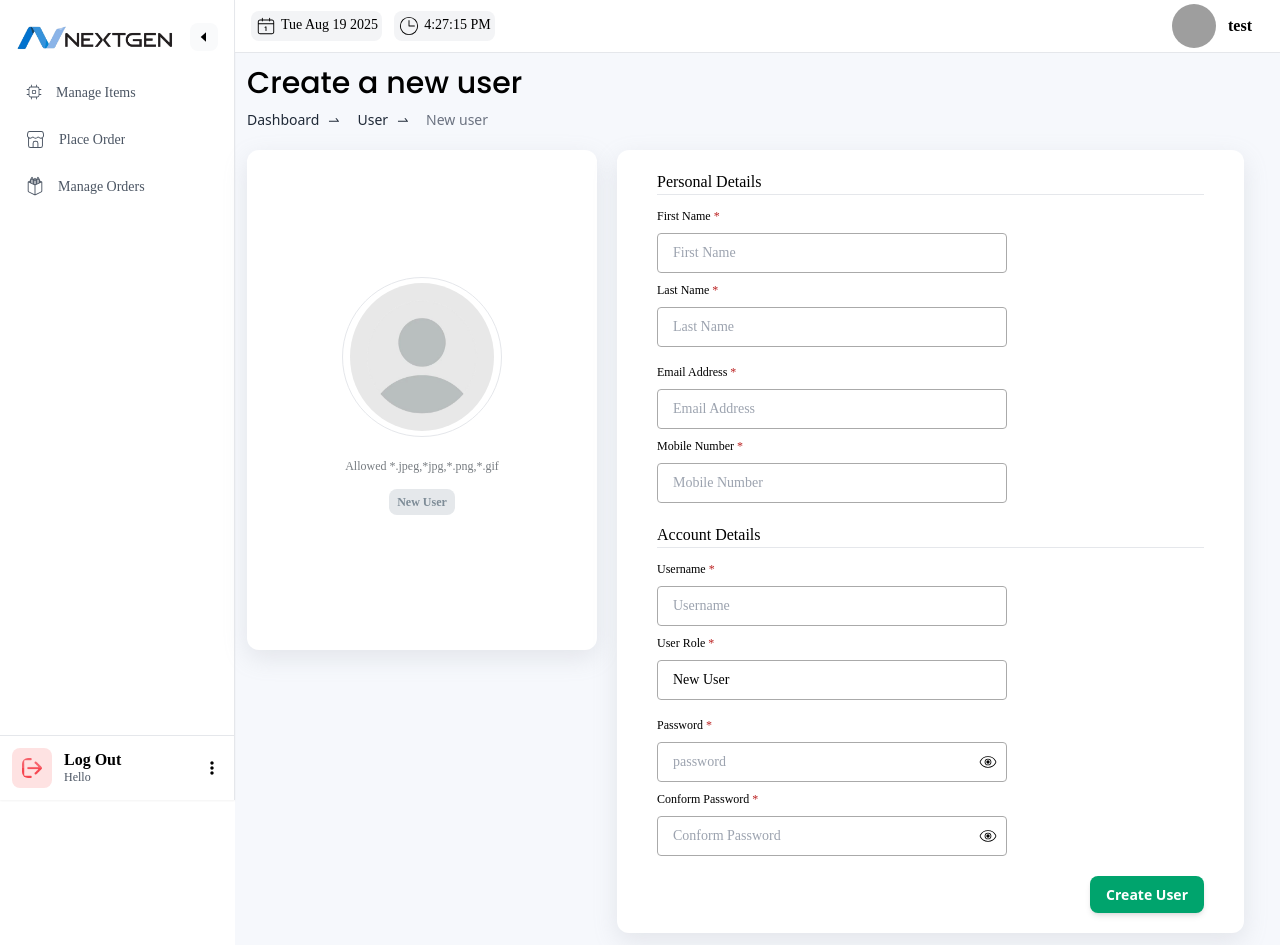
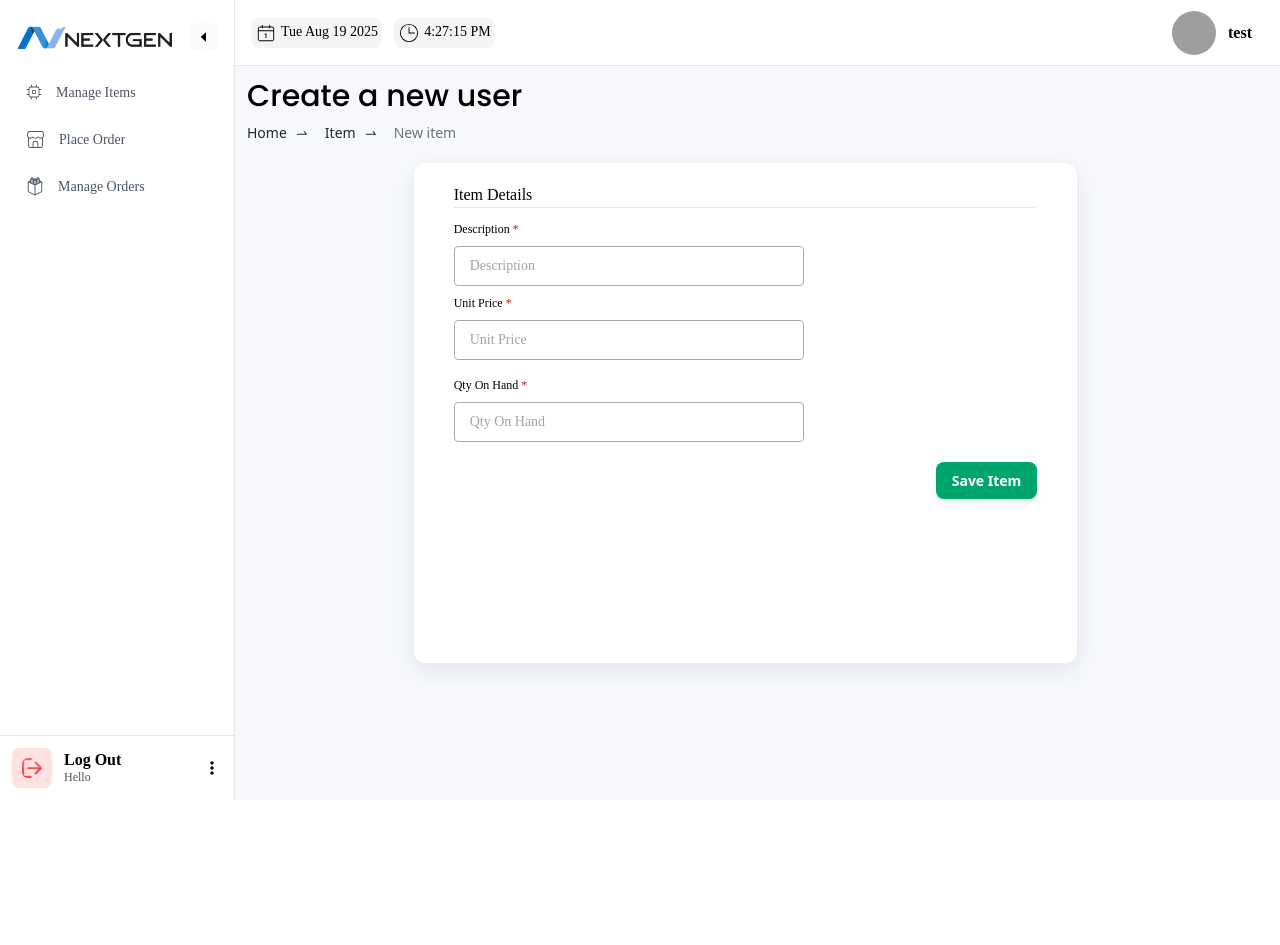
Before and after one commit to DhanushkaTA/Billing-System-Front-End, a React (Vite) app: page /home/add-item in a window 1280 px wide. After the commit the page ends 800 px from the top, so only its background shows below. Built offline with nearby package versions, Linux system fonts and the light colour scheme; grey boxes are pictures that could not be loaded; a web font is replaced by a local one.

Commit message:
create add item from

```diff
--- a/src/view/adduser.tsx
+++ b/src/view/adduser.tsx
@@ -1,257 +1,203 @@
 import { AiOutlineSwapRight } from "react-icons/ai";
-import {useEffect, useRef, useState} from "react";
+import { useEffect, useRef, useState } from "react";
 import Input from "../components/input/input.tsx";
-import * as Validator from "../util/validator.ts"
-import * as Msg from "../util/messages.ts"
-import {CiRead} from "react-icons/ci";
-import {EyeOff2Outline} from '@styled-icons/evaicons-outline/EyeOff2Outline'
+import * as Validator from "../util/validator.ts";
+import * as Msg from "../util/messages.ts";
+import { CiRead } from "react-icons/ci";
+import { EyeOff2Outline } from "@styled-icons/evaicons-outline/EyeOff2Outline";
 import axios from "axios";
-import {useLocation, useNavigate} from "react-router-dom";
+import { useLocation, useNavigate } from "react-router-dom";
 import Cookies from "js-cookie";
 import Alert from "../components/alert/alert.tsx";
 
-function Adduser(){
-
+function Adduser() {
   let location = useLocation();
   let user = location?.state?.user;
 
-    const fileChooser :any = useRef();
-    const imageRef:any = useRef();
-    const [profilePic, setProfilePic] = useState<any>(null)
-    const [avatarImage, setAvetarImage] = useState("../src/assets/images/icon/avator.png")
+  const fileChooser: any = useRef();
+  const imageRef: any = useRef();
+  const [profilePic, setProfilePic] = useState<any>(null);
+  const [avatarImage, setAvetarImage] = useState(
+    "../src/assets/images/icon/avator.png"
+  );
 
-    const [firstName, setFirstName] = useState("")
-    const [lastName, setLastName] = useState("")
-    const [phoneNumber, setPhoneNumber] = useState(user ? user.phoneNumber : "")
-    const [email, setEmail] = useState(user ? user.email : "")
-    const [role, setRole] = useState(user ? user.role : "New User")
-    const [username, setUsername] = useState(user ? user.username : "")
-    const [password, setPassword] = useState("")
-    const [rePassword, setRePassword] = useState("")
+  const [firstName, setFirstName] = useState("");
+  const [lastName, setLastName] = useState("");
+  const [phoneNumber, setPhoneNumber] = useState(user ? user.phoneNumber : "");
+  const [email, setEmail] = useState(user ? user.email : "");
+  const [role, setRole] = useState(user ? user.role : "New User");
+  const [username, setUsername] = useState(user ? user.username : "");
+  const [password, setPassword] = useState("");
+  const [rePassword, setRePassword] = useState("");
 
-    const [fNameValid, setFNameValid] = useState(true)
-    const [lNameValid, setLNameValid] = useState(true)
-    const [emailValid, setEmailValid] = useState(true)
-    const [contactValid, setContactValid] = useState(true)
-    const [usernameValid, setUsernameValid] = useState(true)
-    const [passwordValid, setPasswordValid] = useState(true)
-    const [rePasswordValid, setRePasswordValid] = useState(true)
+  const [fNameValid, setFNameValid] = useState(true);
+  const [lNameValid, setLNameValid] = useState(true);
+  const [emailValid, setEmailValid] = useState(true);
 
-    const [validateValues, setValidateValues] = useState(false)
+  const [validateValues, setValidateValues] = useState(false);
 
-    const [stateIsUpdate, setStateIsUpdate] = useState(false)
+  const [stateIsUpdate, setStateIsUpdate] = useState(false);
 
-    const [btnText, setBtnText] = useState("Create User")
+  const [btnText, setBtnText] = useState("Save Item");
 
-    const [alertOpen, setAlertOpen] = useState<boolean>(false)
-    const [alertType, setAlertType] = useState<string>("")
-    const [alertMsg, setAlertMsg] = useState<string>("")
+  const [alertOpen, setAlertOpen] = useState<boolean>(false);
+  const [alertType, setAlertType] = useState<string>("");
+  const [alertMsg, setAlertMsg] = useState<string>("");
 
   let navigate = useNavigate();
 
   useEffect(() => {
-        if (user){
-            setAvetarImage(`http://localhost:9000/images/${user.proPic}`)
+    if (user) {
+      setAvetarImage(`http://localhost:9000/images/${user.proPic}`);
 
       let name_array = user.fullName.split(" ");
-            setFirstName(name_array[0])
-            setLastName(name_array[1])
+      setFirstName(name_array[0]);
+      setLastName(name_array[1]);
 
-            setStateIsUpdate(true)
-            setBtnText('Update User')
+      setStateIsUpdate(true);
+      setBtnText("Update User");
     }
   }, []);
 
-    function clickProfile(){
-        fileChooser.current.click();
-    }
-
-    function setProfileImage(event: any | undefined){
-
-        // console.log(event.target.files[0])
-
-        const imgFile = event.target.files[0];
-
-        if (imgFile) {
-            const reader = new FileReader();
-
-            reader.onloadend = () => {
-                setProfilePic(imgFile)
-                if (imageRef.current) {
-                    imageRef.current.src = reader.result;
+  const handleInput = (e: any, type: string): void => {
+    switch (type) {
+      case "firstName":
+        setFirstName(e.target.value);
+        setFNameValid(Validator.fullNameValidator(e.target.value));
+        break;
+      case "lastName":
+        setLastName(e.target.value);
+        setLNameValid(Validator.fullNameValidator(e.target.value));
+        break;
+      case "email":
+        setEmail(e.target.value);
+        setEmailValid(Validator.emailValidator(e.target.value));
+        break;
+      case "role":
+        setRole(e.target.value);
+        break;
     }
   };
 
-            reader.readAsDataURL(imgFile);
+  const cheackValues = () => {
+    !Validator.fullNameValidator(firstName)
+      ? setFNameValid(false)
+      : !Validator.fullNameValidator(lastName)
+      ? setLNameValid(false)
+      : !Validator.emailValidator(email)
+      ? setEmailValid(false)
+      : !Validator.contactValidator(phoneNumber);
+    return;
+  };
+
+  const cheackValuesForUpdate = () => {
+    !Validator.fullNameValidator(firstName)
+      ? setFNameValid(false)
+      : !Validator.fullNameValidator(lastName)
+      ? setLNameValid(false)
+      : !Validator.emailValidator(email)
+      ? setEmailValid(false)
+      : !Validator.contactValidator(phoneNumber);
+    return;
+  };
+
+  async function creatUser() {
+    const config = {
+      headers: {
+        Authorization: Cookies.get("tk"),
+        "Content-Type": "multipart/form-data",
+      },
+    };
+
+    if (stateIsUpdate) {
+      cheackValuesForUpdate();
+      if (validateValues) {
+        await updateUserAction(config);
+      }
+    } else {
+      cheackValues();
+      if (validateValues) {
+        await createUserAction(config);
+      }
     }
   }
 
-    const handleInput = (e:any, type:string):void => {
-        switch (type){
-            case 'firstName':
-                setFirstName(e.target.value);
-                setFNameValid(Validator.fullNameValidator(e.target.value))
-                break;
-            case 'lastName':
-                setLastName(e.target.value);
-                setLNameValid(Validator.fullNameValidator(e.target.value))
-                break;
-            case 'phoneNumber':
-                setPhoneNumber(e.target.value)
-                setContactValid(Validator.contactValidator(e.target.value))
-                break;
-            case 'email':
-                setEmail(e.target.value)
-                setEmailValid(Validator.emailValidator(e.target.value))
-                break;
-            case 'username':
-                setUsername(e.target.value)
-                setUsernameValid(Validator.usernameValidator(e.target.value))
-                break;
-            case 'role':
-                setRole(e.target.value)
-                break;
-            case "password":
-                setPassword(e.target.value)
-                setPasswordValid(Validator.passwordValidator(e.target.value))
-                break;
-            case "rePassword":
-                setRePassword(e.target.value)
-                setRePasswordValid(cheakPasswordEqual(e.target.value))
-                break;
-        }
+  const createUserAction = async (config: any) => {
+    const data = JSON.stringify({
+      username: username,
+      fullName: firstName + " " + lastName,
+      email: email,
+      phoneNumber: phoneNumber,
+      password: password,
+      role: role,
+    });
+
+    let formData = new FormData();
+    formData.append("user", data);
+    formData.append("file", profilePic);
+    formData.append("type", "user");
+
+    await axios
+      .post("http://localhost:9000/user/save", formData, config)
+      .then((response) => {
+        // alert(response.data.message)
+        showAlert("success", response.data.message);
+        setTimeout(function () {
+          navigate("/admin/user");
+        }, 1001);
+      })
+      .catch((error) => {
+        // alert(error)
+        console.log(error);
+        showAlert("error", "");
+      });
+  };
+
+  const updateUserAction = async (config: any) => {
+    const data = JSON.stringify({
+      id: user._id,
+      username: username,
+      fullName: firstName + " " + lastName,
+      email: email,
+      phoneNumber: phoneNumber,
+      role: role,
+      proPic: user.proPic,
+    });
+
+    let formData = new FormData();
+    formData.append("user", data);
+    formData.append("file", profilePic);
+
+    await axios
+      .put("http://localhost:9000/user/update", formData, config)
+      .then((response) => {
+        // alert(response.data.message)
+        setAvetarImage(
+          `http://localhost:9000/images/${response.data.data.proPic}`
+        );
+        console.log(response.data.data);
+        showAlert("success", response.data.message);
+        setTimeout(function () {
+          navigate("/admin/user");
+        }, 1001);
+        // window.location.reload();
+      })
+      .catch((error) => {
+        showAlert("error", "");
+        console.log(error);
+      });
+  };
+
+  function showAlert(type: string, msg: string) {
+    setAlertType(type);
+    setAlertMsg(msg);
+    setAlertOpen(true);
   }
 
-    function cheakPasswordEqual(text: string){
-
-        console.log(rePassword)
-        return text===password;
-    }
-
-    const cheackValues = () => {
-
-        !Validator.fullNameValidator(firstName) ? setFNameValid(false) :
-            !Validator.fullNameValidator(lastName) ? setLNameValid(false) :
-                !Validator.emailValidator(email) ? setEmailValid(false) :
-                    !Validator.contactValidator(phoneNumber) ? setContactValid(false) :
-                        !Validator.usernameValidator(username) ? setUsernameValid(false) :
-                            !Validator.passwordValidator(password) ? setPasswordValid(false) :
-                                !Validator.passwordValidator(rePassword) ? setRePasswordValid(false) :
-                                    setValidateValues(true);
-        return;
-    }
-
-    const cheackValuesForUpdate = () => {
-
-        !Validator.fullNameValidator(firstName) ? setFNameValid(false) :
-            !Validator.fullNameValidator(lastName) ? setLNameValid(false) :
-                !Validator.emailValidator(email) ? setEmailValid(false) :
-                    !Validator.contactValidator(phoneNumber) ? setContactValid(false) :
-                        !Validator.usernameValidator(username) ? setUsernameValid(false) :
-                                    setValidateValues(true);
-        return;
-    }
-
-    async function creatUser(){
-
-
-        const config = {
-            headers: {
-                'Authorization': Cookies.get('tk'),
-                'Content-Type': 'multipart/form-data'
-            }
-        };
-
-        if(stateIsUpdate){
-            cheackValuesForUpdate()
-            if (validateValues){
-                await updateUserAction(config)
-            }
-        }else {
-            cheackValues();
-            if (validateValues){
-                await createUserAction(config)
-            }
-        }
-
-    }
-
-    const createUserAction = async (config:any) => {
-
-
-
-        const data = JSON.stringify({
-            "username": username,
-            "fullName": firstName+" "+lastName,
-            "email": email,
-            "phoneNumber": phoneNumber,
-            "password": password,
-            "role":  role
-        })
-
-        let formData  = new FormData();
-        formData.append('user',data);
-        formData.append('file',profilePic)
-        formData.append('type',"user");
-
-        await axios.post('http://localhost:9000/user/save',formData,config)
-            .then(response => {
-                // alert(response.data.message)
-                showAlert('success',response.data.message)
-                setTimeout(function (){navigate("/admin/user")},1001)
-            })
-            .catch(error => {
-                // alert(error)
-                console.log(error)
-                showAlert('error',"")
-            })
-
-    }
-
-
-    const updateUserAction = async (config:any) => {
-
-        const data = JSON.stringify({
-            "id": user._id,
-            "username": username,
-            "fullName": firstName+" "+lastName,
-            "email": email,
-            "phoneNumber": phoneNumber,
-            "role":  role,
-            "proPic": user.proPic
-        })
-
-        let formData  = new FormData();
-        formData.append('user',data);
-        formData.append('file',profilePic)
-
-        await axios.put('http://localhost:9000/user/update',formData,config)
-            .then(response => {
-                // alert(response.data.message)
-                setAvetarImage(`http://localhost:9000/images/${response.data.data.proPic}`)
-                console.log(response.data.data)
-                showAlert('success',response.data.message)
-                setTimeout(function (){navigate('/admin/user')},1001)
-                // window.location.reload();
-            })
-            .catch(error => {
-                showAlert('error',"")
-                console.log(error)
-            })
-
-
-    }
-
-    function showAlert(type:string,msg:string){
-        setAlertType(type);
-        setAlertMsg(msg);
-        setAlertOpen(true)
-    }
-
-    return(
+  return (
     <section className={"bg-transparent w-full min-h-full flex flex-col"}>
-
-            <Alert open={alertOpen}
+      <Alert
+        open={alertOpen}
         type={alertType}
         message={alertMsg}
         onClose={() => setAlertOpen(false)}
@@ -262,18 +208,35 @@ function Adduser(){
       </h1>
 
       <div className={"pt-2 text-[14px] font-[500] w-full flex flex-row"}>
-                <a className={"mr-2 text-gray-800 flex flex-row justify-center items-center"}>Dashboard <AiOutlineSwapRight className={"mx-2"} /></a>
-                <a className={"mr-2 text-gray-800 flex flex-row justify-center items-center"}>User <AiOutlineSwapRight className={"mx-2"}/></a>
-                <a className={"mr-2 text-gray-500"}>New user</a>
+        <a
+          className={
+            "mr-2 text-gray-800 flex flex-row justify-center items-center"
+          }
+        >
+          Home <AiOutlineSwapRight className={"mx-2"} />
+        </a>
+        <a
+          className={
+            "mr-2 text-gray-800 flex flex-row justify-center items-center"
+          }
+        >
+          Item <AiOutlineSwapRight className={"mx-2"} />
+        </a>
+        <a className={"mr-2 text-gray-500"}>New item</a>
       </div>
 
-            <main className={"w-full lg:flex-1 h-max gap-10 lg:gap-5 flex mt-5 flex-col lg:flex-row justify-around items-center lg:items-start "}>
-
-                <div
-                    className={"lg:min-w-[350px] w-full sm:w-[400px] lg:w-[25%] h-[500px] bg-white rounded-xl shadow-1 p-5 flex flex-col justify-center items-center"}>
-
+      <main
+        className={
+          "w-full lg:flex-1 h-max gap-10 lg:gap-5 flex mt-5 flex-col lg:flex-row justify-around items-center lg:items-start "
+        }
+      >
+        {/* <div
+          className={
+            "lg:min-w-[350px] w-full sm:w-[400px] lg:w-[25%] h-[500px] bg-white rounded-xl shadow-1 p-5 flex flex-col justify-center items-center"
+          }
+        > */}
         {/*Profile pic -----------------------------------------------*/}
-                    <div
+        {/* <div
                         className={"w-[160px] h-[160px] border border[#E8E8E8] rounded-[50%] flex justify-center items-center"}>
                         <img id={"profilePic"}
                              src={`${profilePic ? URL.createObjectURL(profilePic) : avatarImage}`}
@@ -287,9 +250,6 @@ function Adduser(){
                         Allowed *.jpeg,*jpg,*.png,*.gif
                     </label>
 
-                    {/*bg-[#E5E8EB] text-[#7E8C97]*/}
-                    {/*bg-[#DBF6E5] text-[#4FAD82]*/}
-                    {/*bg-[#FFE4DE] text-[#CB5650]*/}
                     <label className={"mt-3.5 text-[12px] font-Euclid px-2 py-1 " +
                         `font-[600] rounded-lg
                          ${role=="admin" ? "admin-label" : role=="rec" ? "reception-label" : "newUser-label"}`}>
@@ -306,30 +266,31 @@ function Adduser(){
 
 
                     <input ref={fileChooser} id={"fileSelect"} type={"file"} className={"hidden"}
-                           onChange={() => setProfileImage(event)}/>
-
-                </div>
+                           onChange={() => setProfileImage(event)}/> */}
+        {/* </div> */}
 
         {/*form container --------------------------------------------------------*/}
         <div
-                    className={"w-full sm:w-[400px] lg:w-[65%] min-h-[500px] h-max bg-white " +
-                        "rounded-xl py-5 px-10 lg:mr-6 shadow-1"}>
-
-                    <h1 className={"mb-3 border-b font-Euclid font-[500] text-md"}>Personal Details</h1>
+          className={
+            "w-full sm:w-[400px] lg:w-[65%] min-h-[500px] h-max bg-white " +
+            "rounded-xl py-5 px-10 lg:mr-6 shadow-1"
+          }
+        >
+          <h1 className={"mb-3 border-b font-Euclid font-[500] text-md"}>
+            Item Details
+          </h1>
 
           <div className={"w-full flex flex-row justify-between flex-wrap"}>
-
-
             {/*lg:max-w-[350px] lg:min-w-fit*/}
             <div className={"w-[350px] "}>
               <Input
-                                id={"firstName"}
+                id={"description"}
                 type={"text"}
                 value={firstName}
                 required={true}
                 callBack={handleInput}
-                                label={"First Name"}
-                                placeholder={"First Name"}
+                label={"Description"}
+                placeholder={"Description"}
                 validate={fNameValid}
                 message={Msg.fullNameMsg}
                 borderRequired={true}
@@ -338,132 +299,51 @@ function Adduser(){
 
             <div className={"w-[350px]"}>
               <Input
-                                id={"lastName"}
+                id={"unitPrice"}
                 value={lastName}
-                                type={"text"}
+                type={"number"}
                 required={true}
                 callBack={handleInput}
-                                label={"Last Name"}
-                                placeholder={"Last Name"}
+                label={"Unit Price"}
+                placeholder={"Unit Price"}
                 validate={lNameValid}
                 message={Msg.fullNameMsg}
-                                borderRequired={true}/>
+                borderRequired={true}
+              />
             </div>
           </div>
 
-
-                    <div className={"w-full flex flex-row justify-between flex-wrap mt-2"}>
-
+          <div
+            className={"w-full flex flex-row justify-between flex-wrap mt-2"}
+          >
             <div className={"w-[350px]"}>
               <Input
-                                id={"email"}
+                id={"qtyOnHand"}
                 type={"text"}
                 value={email}
                 required={true}
                 callBack={handleInput}
-                                label={"Email Address"}
-                                placeholder={"Email Address"}
+                label={"Qty On Hand"}
+                placeholder={"Qty On Hand"}
                 validate={emailValid}
                 message={Msg.emailMsg}
                 borderRequired={true}
               />
             </div>
-
-                        <div className={"w-[350px]"}>
-                            <Input id={"phoneNumber"}
-                                   value={phoneNumber}
-                                   type={"text"}
-                                   required={true}
-                                   callBack={handleInput}
-                                   label={"Mobile Number"}
-                                   placeholder={"Mobile Number"}
-                                   validate={contactValid}
-                                   message={Msg.contactMsg}
-                                   borderRequired={true}/>
-                        </div>
-                    </div>
-
-                    <h1 className={"my-3 border-b font-Euclid font-[500] text-md"}>Account Details</h1>
-
-                    <div className={"w-full flex flex-row justify-between flex-wrap mt-2"}>
-
-                        <div className={"w-[350px]"}>
-                            <Input id={"username"}
-                                   value={username}
-                                   type={"text"}
-                                   required={true}
-                                   callBack={handleInput}
-                                   label={"Username"}
-                                   placeholder={"Username"}
-                                   validate={usernameValid}
-                                   message={Msg.usernameMsg}
-                                   borderRequired={true}/>
-                        </div>
-
-                        <div className={"w-[350px]"}>
-                            <Input id={"role"}
-                                   value={role}
-                                   type={"text"}
-                                   required={true}
-                                   callBack={handleInput}
-                                   validate={true}
-                                   label={"User Role"}
-                                   placeholder={"User Role"}
-                                   borderRequired={true}/>
-                        </div>
-
-                    </div>
-
-                    <div className={`${stateIsUpdate ? "hidden" : "flex"} flex-row w-full justify-between flex-wrap mt-2`}>
-
-                        <div className={"w-[350px]"}>
-                            <Input id={"password"}
-                                   value={password}
-                                   type={"password"}
-                                   required={true}
-                                   callBack={handleInput}
-                                   label={"Password"}
-                                   placeholder={"password"}
-                                   validate={passwordValid}
-                                   passBtn={true}
-                                   passIcon_1={<CiRead size={20}/>}
-                                   passIcon_2={<EyeOff2Outline  size={20}/>}
-                                   message={Msg.passwordMsg}
-                                   borderRequired={true}/>
-                        </div>
-
-                        <div className={"w-[350px]"}>
-                            <Input id={"rePassword"}
-                                   value={rePassword}
-                                   type={"password"}
-                                   required={true}
-                                   callBack={handleInput}
-                                   label={"Conform Password"}
-                                   placeholder={"Conform Password"}
-                                   validate={rePasswordValid}
-                                   passBtn={true}
-                                   passIcon_1={<CiRead size={20}/>}
-                                   passIcon_2={<EyeOff2Outline  size={20}/>}
-                                   message={Msg.rePassMsg}
-                                   borderRequired={true}/>
-                        </div>
-
           </div>
 
           <div className={"w-full flex flex-row justify-end flex-wrap mt-3"}>
-
-                        <button className={"btn btn-create text-[14px]"} onClick={creatUser}>
+            <button
+              className={"btn btn-create text-[14px]"}
+              onClick={creatUser}
+            >
               {btnText}
             </button>
-
           </div>
-
         </div>
-
       </main>
-
     </section>
-    )
+  );
 }
 
 export default Adduser;
```
Lines whose indentation alone changed are shown as unchanged.
